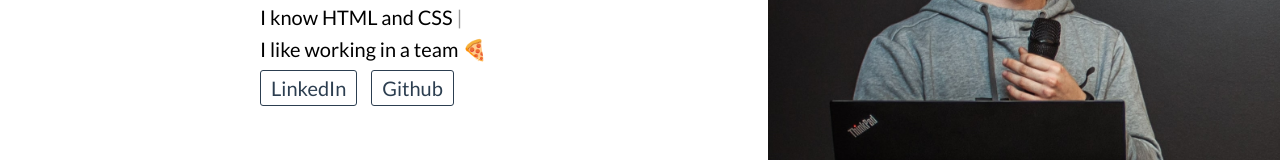
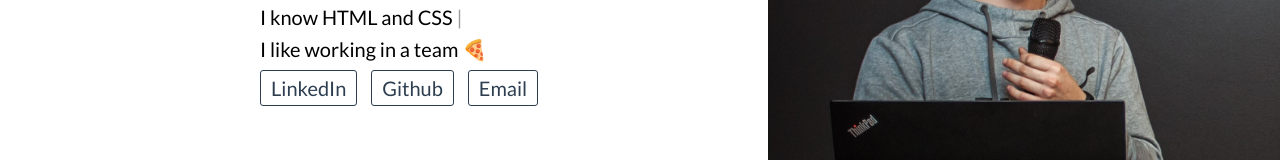
Before and after one commit to lukasrakauskas/lukasrakauskas.github.io, a plain HTML site: page index.html in a window 1280 px wide. Shown: the part 390-550 px from the top of the page. Drawn offline with Linux system fonts and the light colour scheme.

Commit message:
Add email button

```diff
--- a/index.html
+++ b/index.html
@@ -23,6 +23,9 @@
             </a>
             <a href="https://github.com/lukasrakauskas">
               Github
+            </a>
+            <a href="mailto:rakauskaslukas123@gmail.com">
+              Email
             </a>
           </p>
         </div>
```
